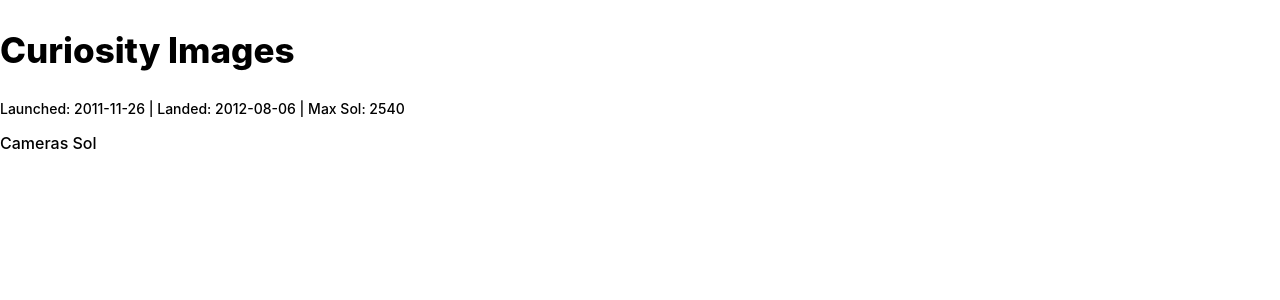
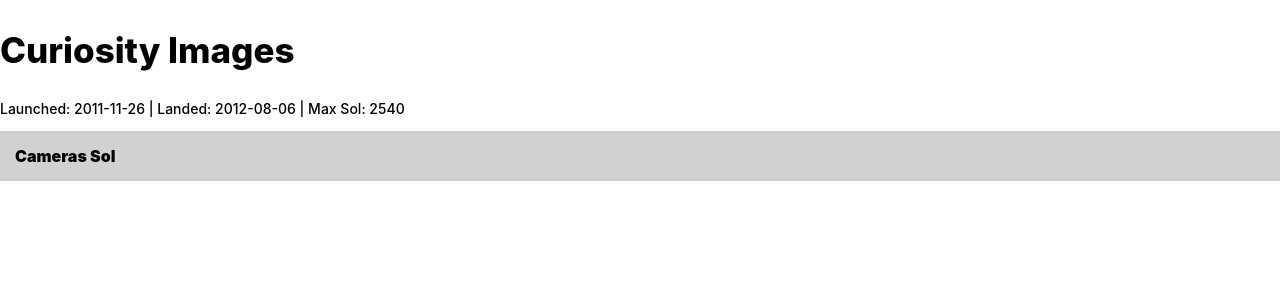
Before and after one commit to chrisyforshort/marsrover, a React (Create React App) app: page / in a window 1280 px wide. Shown: the top 300 px of the page. Built offline with nearby package versions, Linux system fonts and the light colour scheme.

Commit message:
Added some Filters css

```diff
--- a/src/components/Filters/Filters.css
+++ b/src/components/Filters/Filters.css
@@ -0,0 +1,9 @@
+.filters {
+    background-color: rgb(209, 209, 209);
+    padding: 15px;
+}
+
+.filters p {
+    font-weight: 900;
+    margin: 0px;
+}
```
